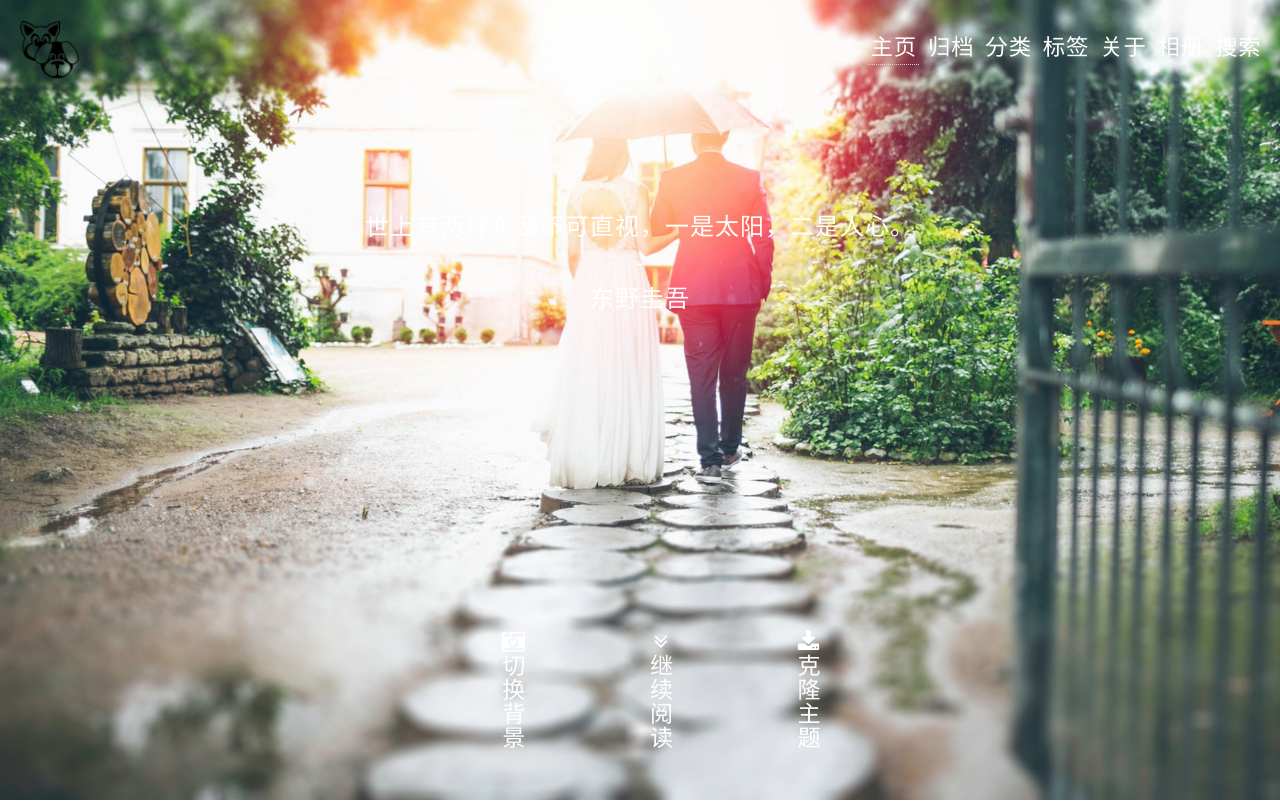
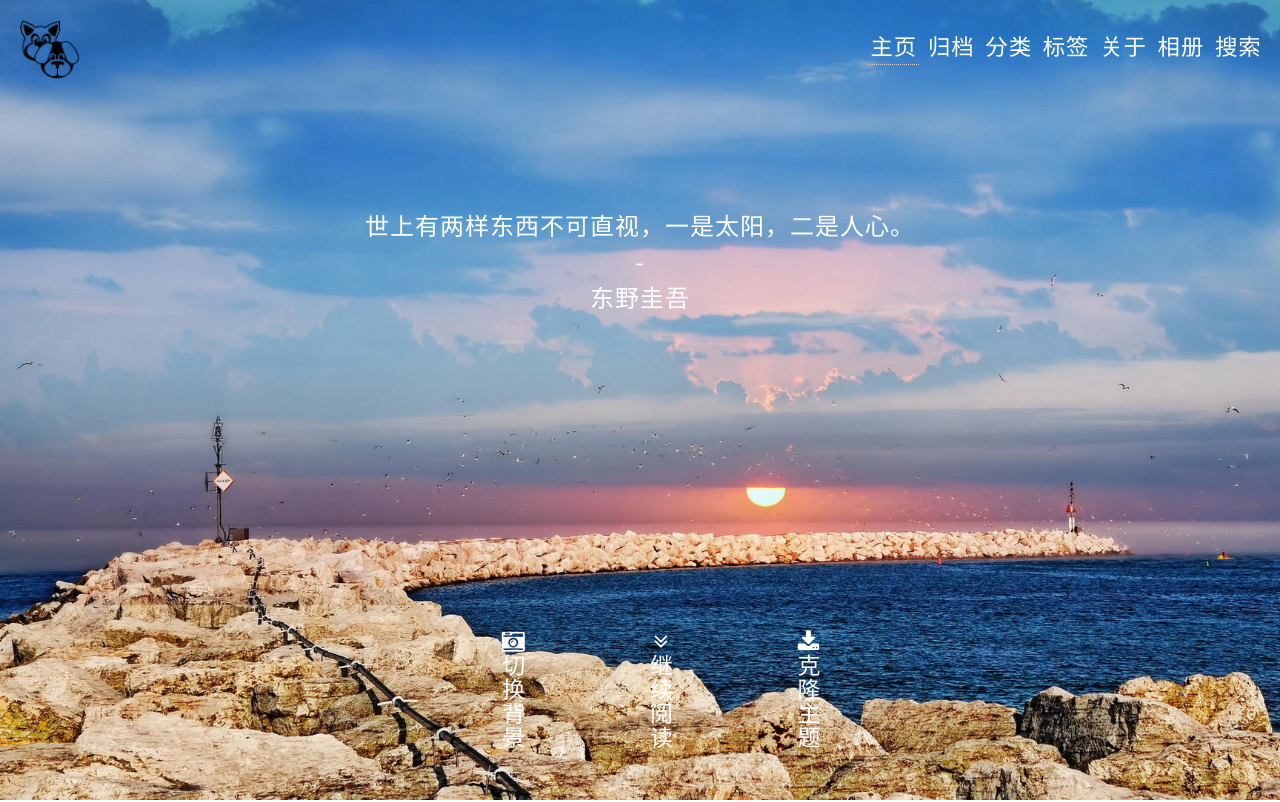
Before and after one commit to mystery66/mystery66.github.io, a plain HTML site: page index.html in a window 1280 px wide. Shown: the top 802 px of the page. Drawn offline with Linux system fonts and the light colour scheme; some packages are replaced by stand-ins of ours; no server answers; a script that the page names is missing.

Commit message:
Site updated: 2019-01-08 17:46:55

```diff
--- a/index.html
+++ b/index.html
@@ -53,7 +53,7 @@
 
 
 <!-- header -->
-<header class="fixbackground" data-img-mode="normal" data-normal-src="/mystery66.github.io/img/1.jpg" data-random-max="110" data-random-src="https://sariay.github.io/Random-img/">
+<header class="fixbackground" data-img-mode="normal" data-normal-src="/mystery66.github.io/img/3.jpg" data-random-max="110" data-random-src="https://sariay.github.io/Random-img/">
 	<div class="mask">
 		<div class="h-header">
 			<div id="logo-S">
@@ -524,8 +524,6 @@
 
 
 
-    <script src="/mystery66.github.io/js/love.js"></script>
-
 
 <!--back to top-->
 
```
Also changed, not shown: 2019/01/08/hello-world/index.html (+1 -3 lines), archives/2019/01/index.html (+1 -3 lines), archives/2019/index.html (+1 -3 lines), archives/index.html (+1 -3 lines), img/3.jpg (added), searchVersion.txt, 1 other file.
